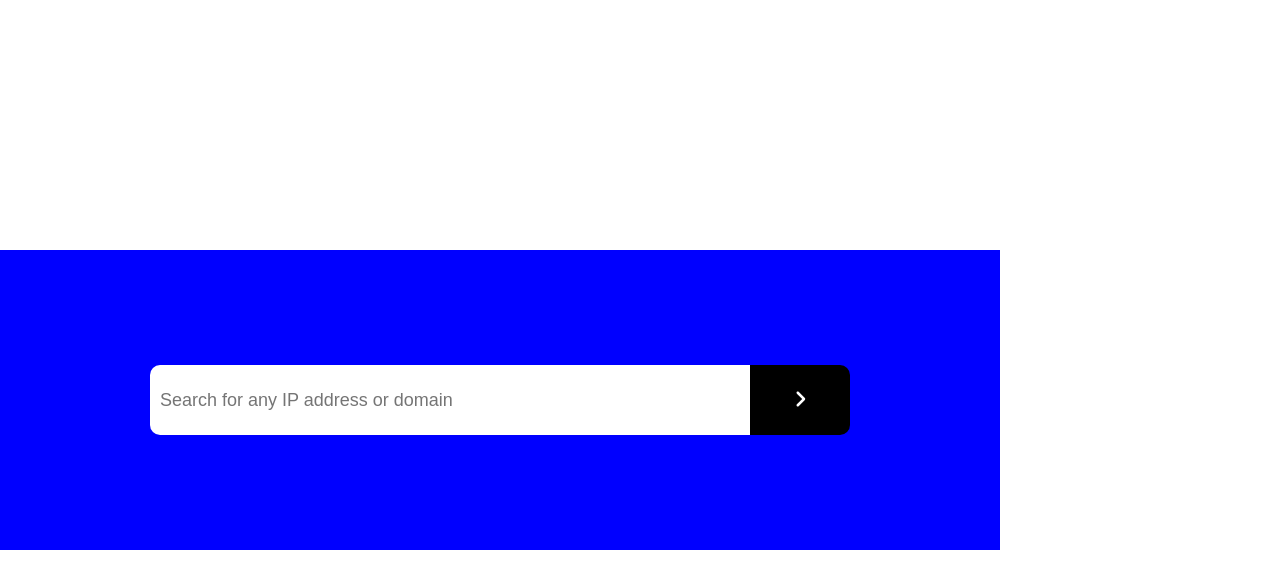
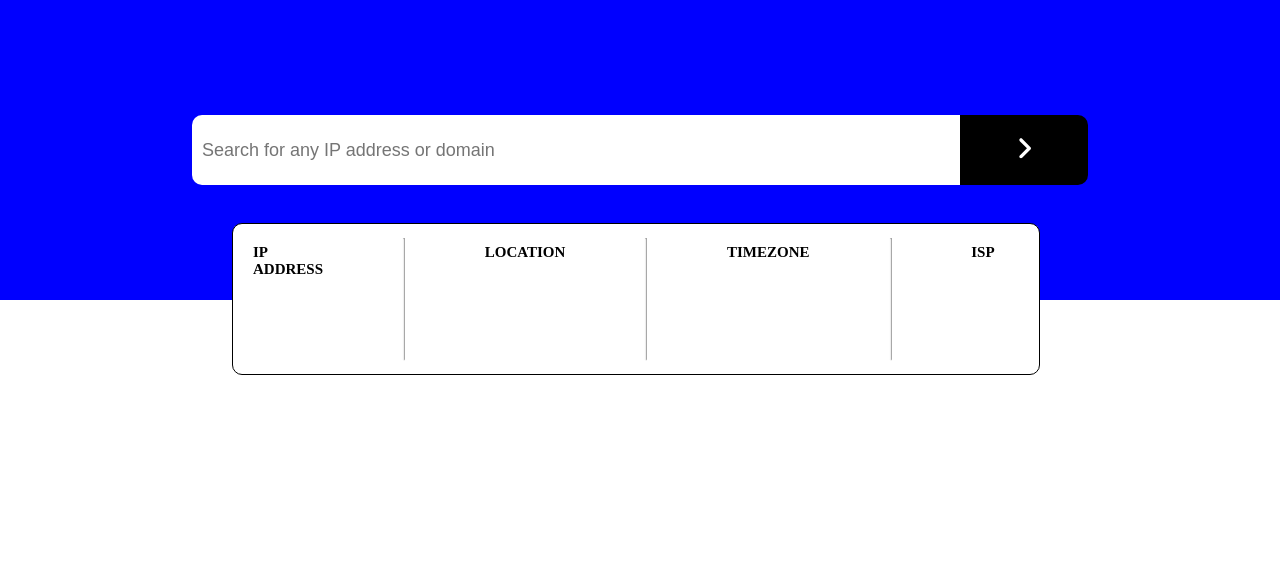
Before and after one commit to LazarevSlava/IPAdress, a React (Vite) app: page / in a window 1280 px wide. Shown: the top 588 px of the page. Built offline with nearby package versions, Linux system fonts and the light colour scheme.

Commit message:
info panel

```diff
--- a/package.json
+++ b/package.json
@@ -4,7 +4,7 @@
   "version": "0.0.1",
   "type": "module",
   "scripts": {
-    "dev": "vite",
+    "dev": "vite --open",
     "build": "vite build",
     "lint": "eslint . --ext js,jsx --report-unused-disable-directives --max-warnings 0",
     "preview": "vite preview",
--- a/src/App.css
+++ b/src/App.css
@@ -7,41 +7,6 @@ html{
 body{
   margin: 0;
 }
-.search{
-  width: 1000px;
-  height: 300px;display: flex;
-  justify-content: center;
-  align-items: center;
-  background-color: blue;
+.header{
+position: relative;
 }
-
-.input{
-  height: 70px;
-  width: 60%;
-  font-size: 1.8rem;
-  padding: 10px;
-  border: none;
-  cursor: pointer;
-  border-radius: 10px 0 0 10px;
-
-}
-.arrow{
- fill: white;
-}
-@media (max-width: 475px){
-  header{
-      display: flex;
-      flex-direction: column;
-  }
-.input{
-  border-radius: 10px 10px 0 0;
-  width: 80%;
-}
-.request{
-  border-radius: 0 0 10px 10px;
-  width: 80%;
-}
-.arrow{
-  rotate: 90deg;
-}
-}
--- a/src/App.jsx
+++ b/src/App.jsx
@@ -1,11 +1,17 @@
 import './App.css';
 import Search from './components/search_form/Search.jsx';
+import Map from './components/map/map.jsx';
 
 function App() {
   const handleSearch = (value) => {
     console.log(value);
   };
-  return <Search onSearch={handleSearch} />;
-}
+  return (
+    <div className='header'>
+    <Search onSearch={handleSearch} />
+  <Map />
+  </div>
+)
+  }
 
 export default App;
--- /dev/null
+++ b/src/components/map/map.jsx
@@ -0,0 +1,17 @@
+import style from './map.module.scss';
+
+const Map = () => {
+  return (
+    <div className={style.infoPanel}>
+      <div className={style.IPAddress}>IP ADDRESS</div>
+      <hr />
+      <div className={style.location}>LOCATION</div>
+      <hr />
+      <div className={style.timezone}>TIMEZONE</div>
+      <hr />
+      <div className={style.ISP}>ISP</div>
+    </div>
+  );
+};
+
+export default Map;
--- /dev/null
+++ b/src/components/map/map.module.scss
@@ -0,0 +1,39 @@
+
+.infoPanel{
+    font-size: 1.5rem;
+    font-weight: bold;
+    background-color: white;
+    display: flex;
+justify-content: center;
+align-items: center;
+position: absolute;
+bottom: calc(-50% + 75px);
+right: calc(50% - 400px);
+border: 1px solid black;
+border-radius: 10px;
+}
+.IPAddress{
+    padding: 20px;
+    width: 200px;
+    height: 150px;
+
+}
+hr{
+    rotate: 90deg;
+    width: 50%;
+}
+.location{
+    padding: 20px;
+    width: 200px;
+    height: 150px;
+}
+.timezone{
+    padding: 20px;
+    width: 200px;
+    height: 150px;
+}
+.ISP{
+    padding: 20px;
+    width: 200px;
+    height: 150px;
+}
--- a/src/components/search_form/Search.jsx
+++ b/src/components/search_form/Search.jsx
@@ -1,5 +1,6 @@
 import { useState } from 'react';
 import Button from '../button/Button.jsx';
+import style from './search.module.scss';
 
 function Search(props) {
   const [inputValue, setInputValue] = useState('');
@@ -11,9 +12,9 @@ function Search(props) {
   };
 
   return (
-    <div className="search">
+    <div className={style.search}>
       <input
-        className="input"
+        className={style.input}
         type="text"
         placeholder={'Search for any IP address or domain'}
         value={inputValue}
@@ -21,7 +22,7 @@ function Search(props) {
       />
       <Button onClick={handleButtonClick}>
         <svg
-          className="arrow"
+          className={style.arrow}
           xmlns="http://www.w3.org/2000/svg"
           height="2em"
           viewBox="0 0 320 512"
--- /dev/null
+++ b/src/components/search_form/search.module.scss
@@ -0,0 +1,39 @@
+.search{
+    width: 100%;
+    height: 300px;display: flex;
+    justify-content: center;
+    align-items: center;
+    background-color: blue;
+    align-items: center;
+  }
+
+  .input{
+    height: 70px;
+    width: 60%;
+    font-size: 1.8rem;
+    padding: 10px;
+    border: none;
+    cursor: pointer;
+    border-radius: 10px 0 0 10px;
+
+  }
+  .arrow{
+   fill: white;
+  }
+  @media (max-width: 475px){
+    header{
+        display: flex;
+        flex-direction: column;
+    }
+  .input{
+    border-radius: 10px 10px 0 0;
+    width: 80%;
+  }
+  .request{
+    border-radius: 0 0 10px 10px;
+    width: 80%;
+  }
+  .arrow{
+    rotate: 90deg;
+  }
+  }
--- a/src/index.css
+++ b/src/index.css
@@ -1,4 +1,4 @@
-:root {
+/* :root {
   font-family: Inter, system-ui, Avenir, Helvetica, Arial, sans-serif;
   line-height: 1.5;
   font-weight: 400;
@@ -66,4 +66,4 @@ button:focus-visible {
   button {
     background-color: #f9f9f9;
   }
-}
+} */
```
Also changed, not shown: src/components/button/button.module.scss (line endings or trailing spaces).
